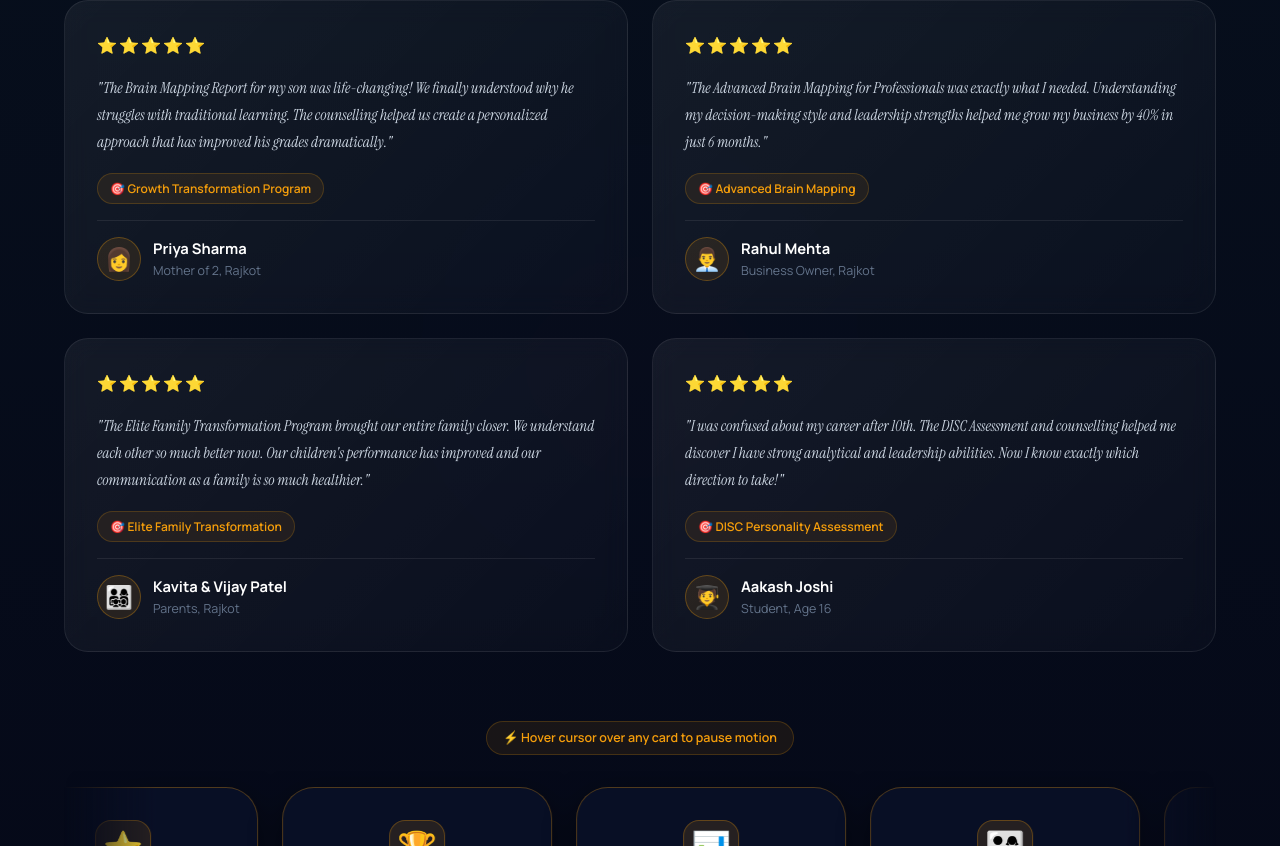
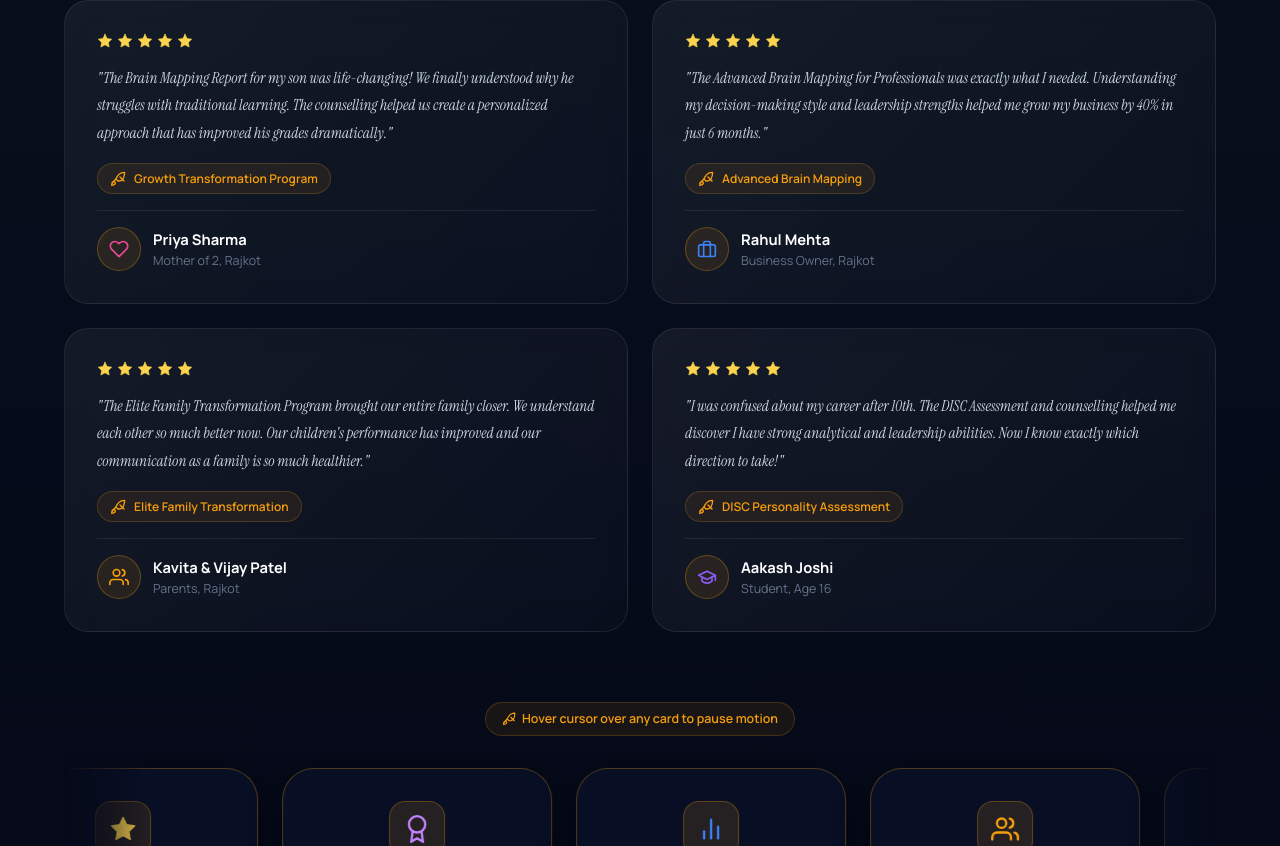
Before and after one commit to fuertenitesh-sys/ManasMatrix_Latest, a React (Vite) app: page / in a window 1280 px wide. Shown: the part 7754-8600 px from the top of the page. Built offline with nearby package versions, Linux system fonts and the light colour scheme.

Commit message:
Replace emojis with vector SVG icons in Testimonials component

```diff
--- a/src/components/Testimonials/Testimonials.jsx
+++ b/src/components/Testimonials/Testimonials.jsx
@@ -1,4 +1,5 @@
 import React, { useState, useEffect, useRef } from 'react';
+import { StarIcon, UsersIcon, BriefcaseIcon, GraduationCapIcon, AwardIcon, BarChartIcon, RocketIcon, HeartIcon } from '../Icons';
 import './Testimonials.css';
 
 const testimonials = [
@@ -8,7 +9,7 @@ const testimonials = [
     text: 'The Brain Mapping Report for my son was life-changing! We finally understood why he struggles with traditional learning. The counselling helped us create a personalized approach that has improved his grades dramatically.',
     rating: 5,
     program: 'Growth Transformation Program',
-    avatar: '👩',
+    avatar: <HeartIcon size={20} color="#EC4899" />,
   },
   {
     name: 'Rahul Mehta',
@@ -16,7 +17,7 @@ const testimonials = [
     text: 'The Advanced Brain Mapping for Professionals was exactly what I needed. Understanding my decision-making style and leadership strengths helped me grow my business by 40% in just 6 months.',
     rating: 5,
     program: 'Advanced Brain Mapping',
-    avatar: '👨‍💼',
+    avatar: <BriefcaseIcon size={20} color="#3B82F6" />,
   },
   {
     name: 'Kavita & Vijay Patel',
@@ -24,7 +25,7 @@ const testimonials = [
     text: 'The Elite Family Transformation Program brought our entire family closer. We understand each other so much better now. Our children\'s performance has improved and our communication as a family is so much healthier.',
     rating: 5,
     program: 'Elite Family Transformation',
-    avatar: '👨‍👩‍👧‍👦',
+    avatar: <UsersIcon size={20} color="#F59E0B" />,
   },
   {
     name: 'Aakash Joshi',
@@ -32,7 +33,7 @@ const testimonials = [
     text: 'I was confused about my career after 10th. The DISC Assessment and counselling helped me discover I have strong analytical and leadership abilities. Now I know exactly which direction to take!',
     rating: 5,
     program: 'DISC Personality Assessment',
-    avatar: '🧑‍🎓',
+    avatar: <GraduationCapIcon size={20} color="#8B5CF6" />,
   },
 ];
 
@@ -86,10 +87,10 @@ const CountUpNumber = ({ target, suffix = '', duration = 2000 }) => {
 };
 
 const trustItems = [
-  { id: '1', icon: '👨‍👩‍👧', num: 500, suffix: '+', label: 'Happy Clients' },
-  { id: '2', icon: '⭐', num: 98, suffix: '%', label: 'Satisfaction Rate' },
-  { id: '3', icon: '🏆', num: 5, suffix: '+', label: 'Years in Rajkot' },
-  { id: '4', icon: '📊', num: 1000, suffix: '+', label: 'Reports Generated' },
+  { id: '1', icon: <UsersIcon size={28} color="#F59E0B" />, num: 500, suffix: '+', label: 'Happy Clients' },
+  { id: '2', icon: <StarIcon size={28} color="#FCD34D" />, num: 98, suffix: '%', label: 'Satisfaction Rate' },
+  { id: '3', icon: <AwardIcon size={28} color="#C084FC" />, num: 5, suffix: '+', label: 'Years in Rajkot' },
+  { id: '4', icon: <BarChartIcon size={28} color="#3B82F6" />, num: 1000, suffix: '+', label: 'Reports Generated' },
 ];
 
 const Testimonials = () => {
@@ -102,7 +103,10 @@ const Testimonials = () => {
 
       <div className="container">
         <div className="section-header animate-reveal fade-up">
-          <div className="section-badge">💬 Testimonials & Impact</div>
+          <div className="section-badge">
+            <HeartIcon size={14} color="#F59E0B" />
+            <span>Testimonials & Impact</span>
+          </div>
           <h2 className="section-title">
             Real Stories of <span className="gradient-text-gold">Transformation</span>
           </h2>
@@ -115,15 +119,18 @@ const Testimonials = () => {
         <div className="testimonials__grid">
           {testimonials.map((t, i) => (
             <div key={t.name} className={`testimonials__card glass-card animate-reveal fade-up delay-${(i + 1) * 100}`} id={`testimonial-${i + 1}`}>
-              <div className="testimonials__rating">
-                {'⭐'.repeat(t.rating)}
+              <div className="testimonials__rating" style={{ display: 'flex', gap: '4px' }}>
+                {[...Array(t.rating)].map((_, idx) => (
+                  <StarIcon key={idx} size={16} color="#FCD34D" />
+                ))}
               </div>
               <p className="testimonials__text">"{t.text}"</p>
-              <div className="testimonials__program">
-                🎯 {t.program}
+              <div className="testimonials__program" style={{ display: 'flex', alignItems: 'center', gap: '8px' }}>
+                <RocketIcon size={16} color="#F59E0B" />
+                <span>{t.program}</span>
               </div>
               <div className="testimonials__author">
-                <div className="testimonials__avatar">{t.avatar}</div>
+                <div className="testimonials__avatar" style={{ display: 'flex', alignItems: 'center', justifyContent: 'center' }}>{t.avatar}</div>
                 <div>
                   <div className="testimonials__name">{t.name}</div>
                   <div className="testimonials__role">{t.role}</div>
@@ -135,8 +142,9 @@ const Testimonials = () => {
 
         {/* Continuous Right-to-Left Infinite Marquee Motion Bar */}
         <div className="testimonials__trust-wrapper animate-reveal zoom-in">
-          <div className="testimonials__trust-badge-hint">
-            <span>⚡ Hover cursor over any card to pause motion</span>
+          <div className="testimonials__trust-badge-hint" style={{ display: 'flex', alignItems: 'center', gap: '6px' }}>
+             <RocketIcon size={14} color="#F59E0B" />
+            <span>Hover cursor over any card to pause motion</span>
           </div>
 
           <div className="testimonials__trust-container">
```
